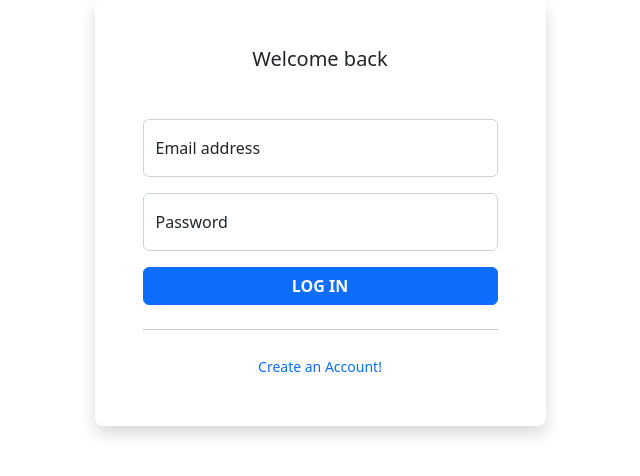
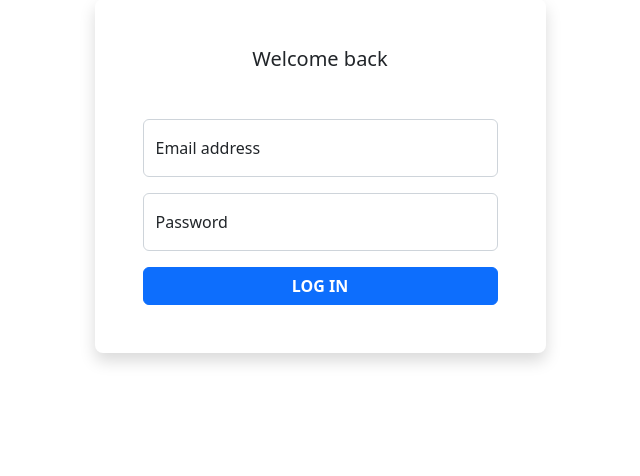
Before and after one commit to BlackBrocolli/paradigma, a CodeIgniter 4 app: template app/Views/auth/login_view.php in a window 1280 px wide. Shown: the part 49-525 px from the top of the page, without its empty margins (320-960 px from the left). Run offline with PHP 8.4 and a stand-in for CodeIgniter, Linux system fonts and the light colour scheme; the template is opened without the code that fills it, so the values that code supplies are empty; some libraries are stand-ins or nearby versions.

Commit message:
Menghilangkan view register

```diff
--- a/app/Views/auth/login_view.php
+++ b/app/Views/auth/login_view.php
@@ -45,10 +45,10 @@
                                 <button class="btn btn-primary btn-login text-uppercase fw-bold" type="submit">Log
                                     in</button>
                             </div>
-                            <hr class="my-4">
-                            <div class="text-center">
+                            <!-- <hr class="my-4"> -->
+                            <!-- <div class="text-center">
                                 <a class="small" href="<?= base_url(); ?>/register">Create an Account!</a>
-                            </div>
+                            </div> -->
 
                         </form>
                     </div>
```
Also changed, not shown: 1 other file.
